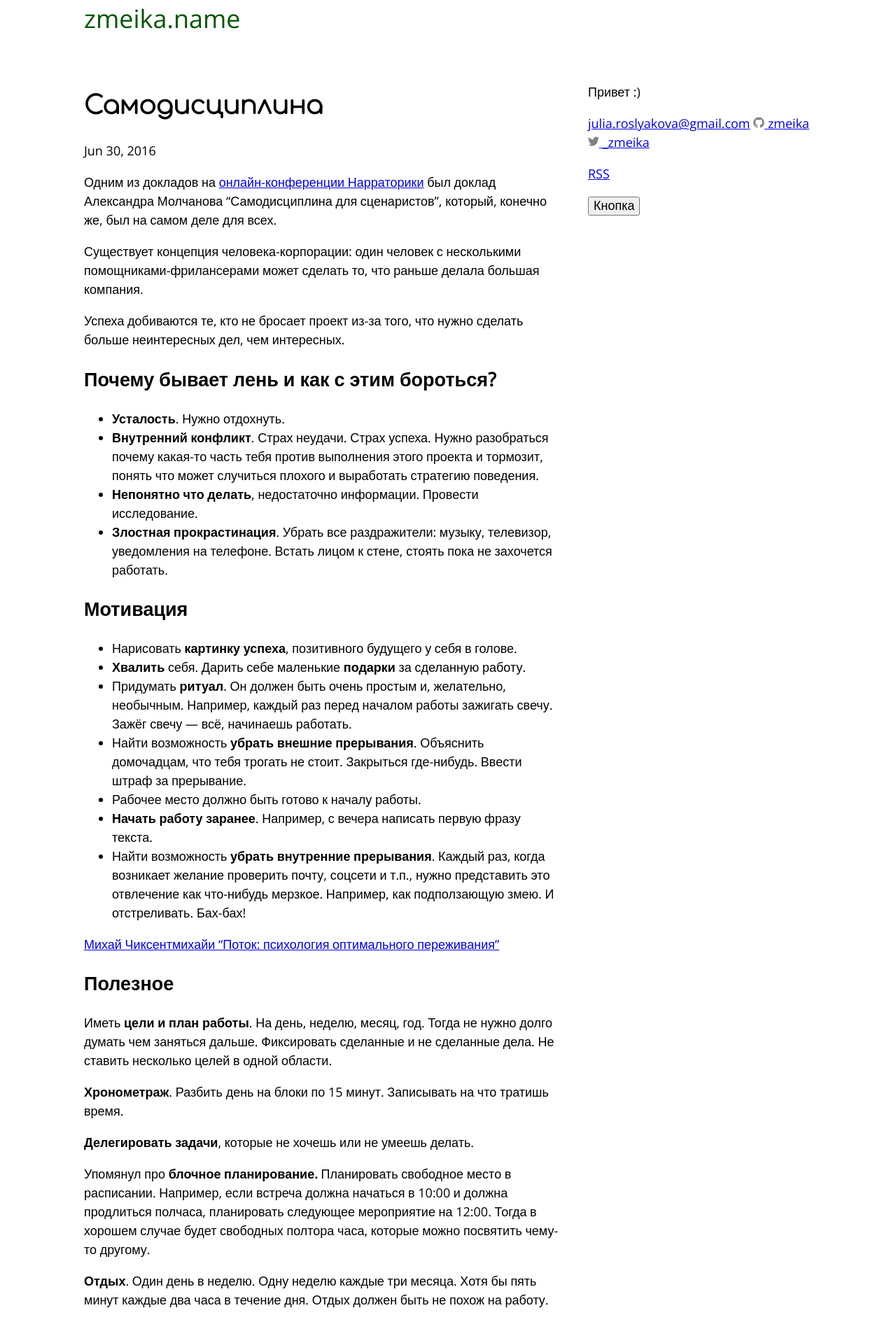
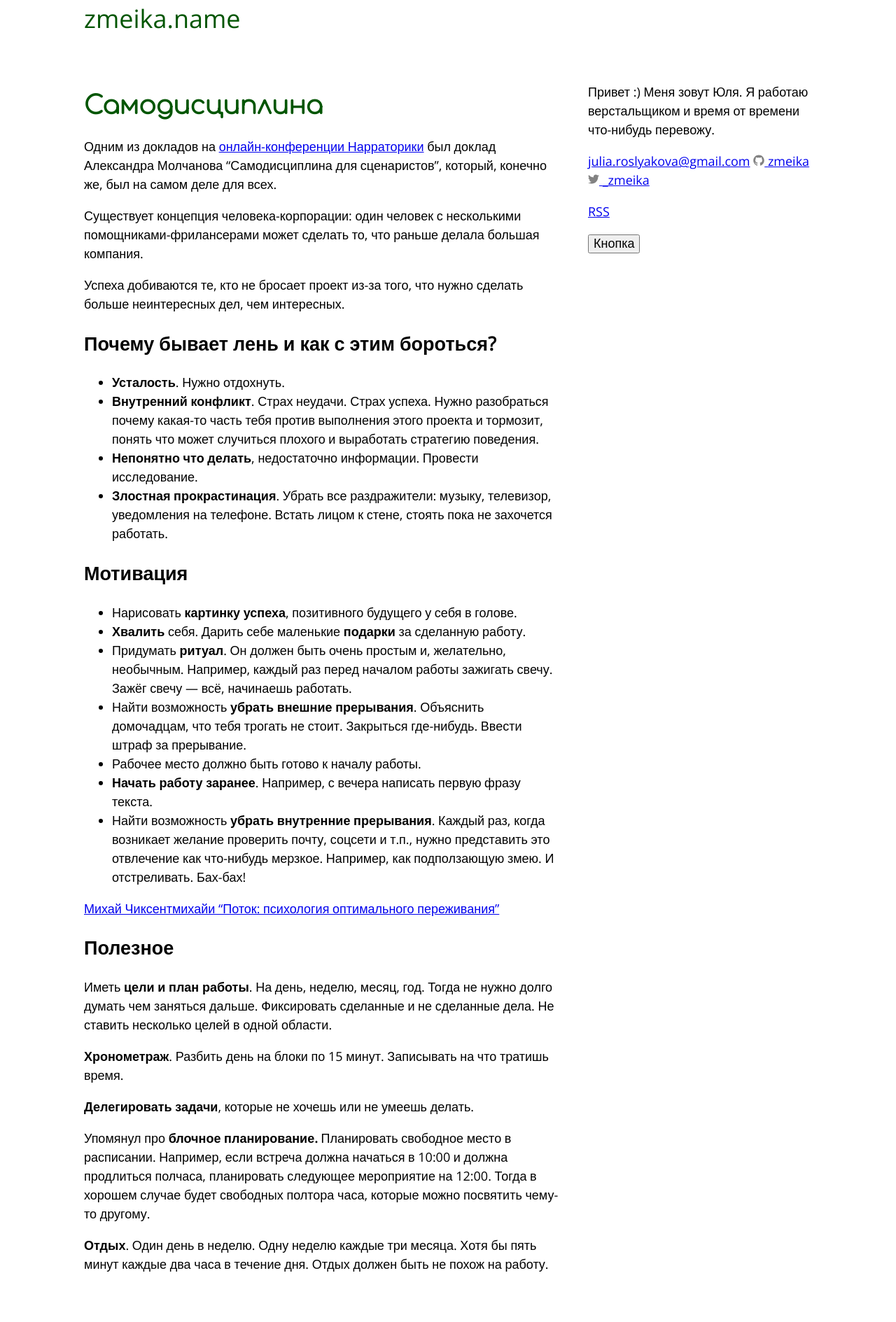
Before and after one commit to zmeika/zmeika.name, a Jekyll site: the page built from _posts/2016-06-30-self-discipline.markdown, in a window 1280 px wide. Shown: the whole page at 70% size. Built offline with Jekyll 4.4.1, drawn with Linux system fonts in a browser that asks for light colours; after the commit the page ends 1852 px from its top, so only the background shows below that.

Commit message:
Posts list

```diff
--- a/_config.yml
+++ b/_config.yml
@@ -17,11 +17,14 @@
 lang: ru
 email: julia.roslyakova@gmail.com
 description: > # this means to ignore newlines until "baseurl:"
-  Привет :)
+  Привет :) Меня зовут Юля. Я работаю верстальщиком и время от времени что-нибудь перевожу.
 baseurl: "" # the subpath of your site, e.g. /blog
-url: "" # the base hostname & protocol for your site, e.g. http://example.com
+url: http://zmeika.name # the base hostname & protocol for your site, e.g. http://example.com
 twitter_username: _zmeika
 github_username:  zmeika
+
+# Analytics
+yandex-metrika: 38283935
 
 # Build settings
 markdown: kramdown
--- a/_includes/head.html
+++ b/_includes/head.html
@@ -9,8 +9,4 @@
   <link rel="stylesheet" href="{{ '/assets/main.css' | relative_url }}">
   <link rel="canonical" href="{{ page.url | replace:'index.html','' | absolute_url }}">
   <link rel="alternate" type="application/rss+xml" title="{{ site.title | escape }}" href="{{ '/feed.xml' | relative_url }}">
-
-  {% if jekyll.environment == 'production' and site.google_analytics %}
-  {% include google-analytics.html %}
-  {% endif %}
 </head>
--- /dev/null
+++ b/_includes/yandex-metrika.html
@@ -0,0 +1,28 @@
+<!-- Yandex.Metrika counter -->
+<script type="text/javascript">
+    (function (d, w, c) {
+        (w[c] = w[c] || []).push(function() {
+            try {
+                w.yaCounter{{ site.yandex-metrika }} = new Ya.Metrika({
+                    id:{{ site.yandex-metrika }},
+                    clickmap:true,
+                    trackLinks:true,
+                    accurateTrackBounce:true
+                });
+            } catch(e) { }
+        });
+
+        var n = d.getElementsByTagName("script")[0],
+            s = d.createElement("script"),
+            f = function () { n.parentNode.insertBefore(s, n); };
+        s.type = "text/javascript";
+        s.async = true;
+        s.src = "https://mc.yandex.ru/metrika/watch.js";
+
+        if (w.opera == "[object Opera]") {
+            d.addEventListener("DOMContentLoaded", f, false);
+        } else { f(); }
+    })(document, window, "yandex_metrika_callbacks");
+</script>
+<noscript><div><img src="https://mc.yandex.ru/watch/{{ site.yandex-metrika }}" style="position:absolute; left:-9999px;" alt="" /></div></noscript>
+<!-- /Yandex.Metrika counter -->
--- a/_layouts/default.html
+++ b/_layouts/default.html
@@ -3,7 +3,10 @@
 
 {% include head.html %}
 
-<body>
+<body class="zmeika">
+    {% if jekyll.environment == 'production' and site.yandex-metrika %}
+     {% include yandex-metrika.html %}
+    {% endif %}
     <div class="container">
         {% include header.html %}
         <section class="content column">
--- a/_layouts/post.html
+++ b/_layouts/post.html
@@ -5,7 +5,7 @@
 
   <header class="post_header">
     <h1 class="post_title" itemprop="name headline">{{ page.title | escape }}</h1>
-    <p class="post_meta"><time datetime="{{ page.date | date_to_xmlschema }}" itemprop="datePublished">{{ page.date | date: "%b %-d, %Y" }}</time>{% if page.author %} • <span itemprop="author" itemscope itemtype="http://schema.org/Person"><span itemprop="name">{{ page.author }}</span></span>{% endif %}</p>
+    <p class="post_meta"><time datetime="{{ page.date }}" itemprop="datePublished">{{ post.date | date: "%m.%d.%Y" }}</time>{% if page.author %} • <span itemprop="author" itemscope itemtype="http://schema.org/Person"><span itemprop="name">{{ page.author }}</span></span>{% endif %}</p>
   </header>
 
   <div class="post_content" itemprop="articleBody">
--- a/assets/main.scss
+++ b/assets/main.scss
@@ -2,12 +2,16 @@
 # Only the main Sass file needs front matter (the dashes are enough)
 ---
 
+@import "normalize";
 @import url('https://fonts.googleapis.com/css?family=Comfortaa:300|Open+Sans');
-@import "../_sass/normalize";
-:root {
+
+// Theme variables
+.zmeika {
   --main: #050;
+  --background: #fff;
   --headlines: 'Comfortaa', cursive;
   --text: 'Open Sans', sans-serif;
+
 }
 
 *, *::before, *::after {
@@ -15,7 +19,7 @@
 }
 
 body {
-  background-color: #ffffff;
+  background-color: var(--background);
   font-size: 18px;
   font-family: var(--text);
   line-height: 1.5;
@@ -77,7 +81,27 @@
 
 //Post
 .post {
+  margin-bottom: 2rem;
+
   &_title {
     font-family:var(--headlines);
+    color: var(--main);
+    margin-bottom: 0.5rem;
+
+    a {
+      text-decoration: none;
+      color: inherit;
+    }
+  }
+
+  &_excerpt {
+    p {
+      margin: 0;
+    }
+  }
+
+  &_date {
+    font-size: 0.8rem;
+    opacity: 0.8;
   }
 }
```
Also changed, not shown: _layouts/home.html (+6 -3 lines), about.md (deleted, +0 -15 lines). Lines whose indentation alone changed are shown as unchanged.
